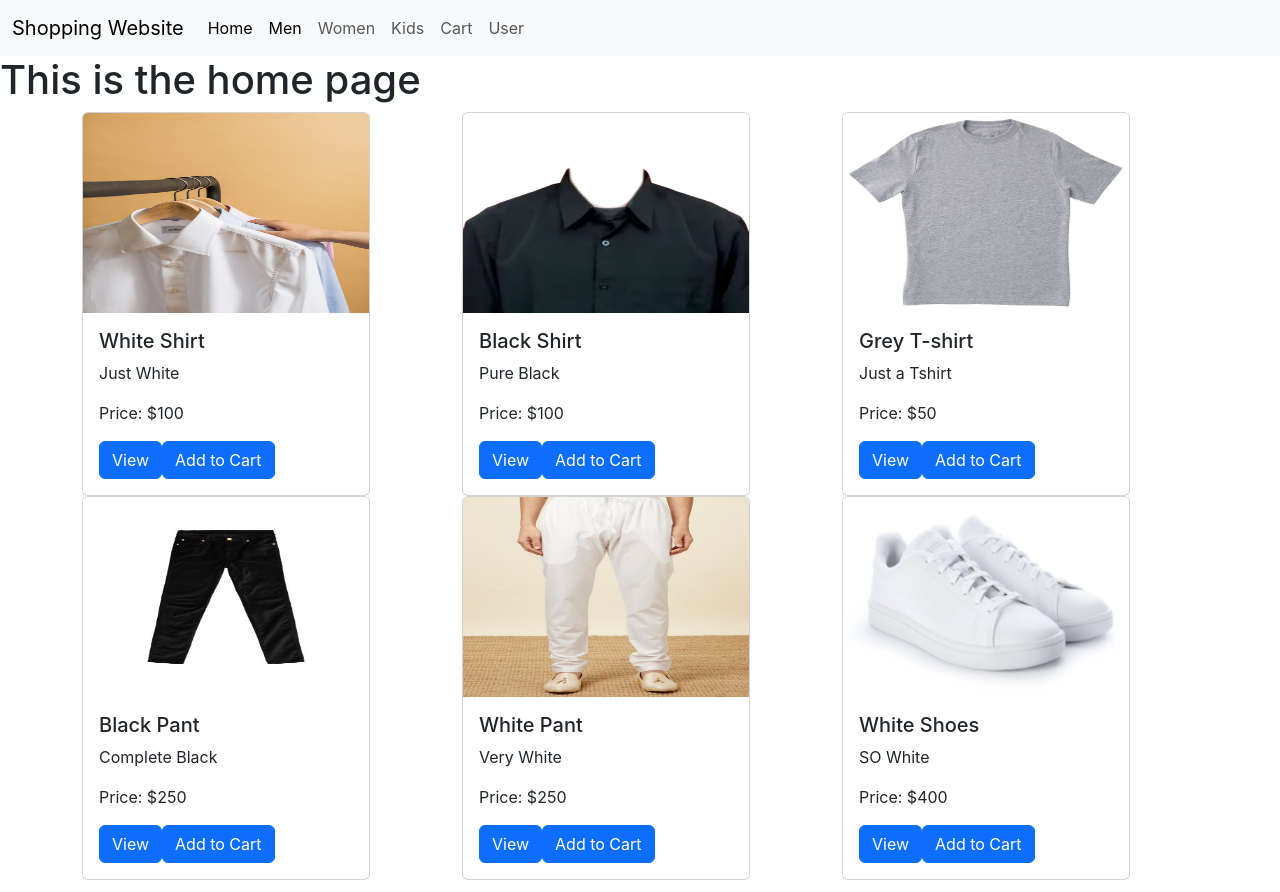
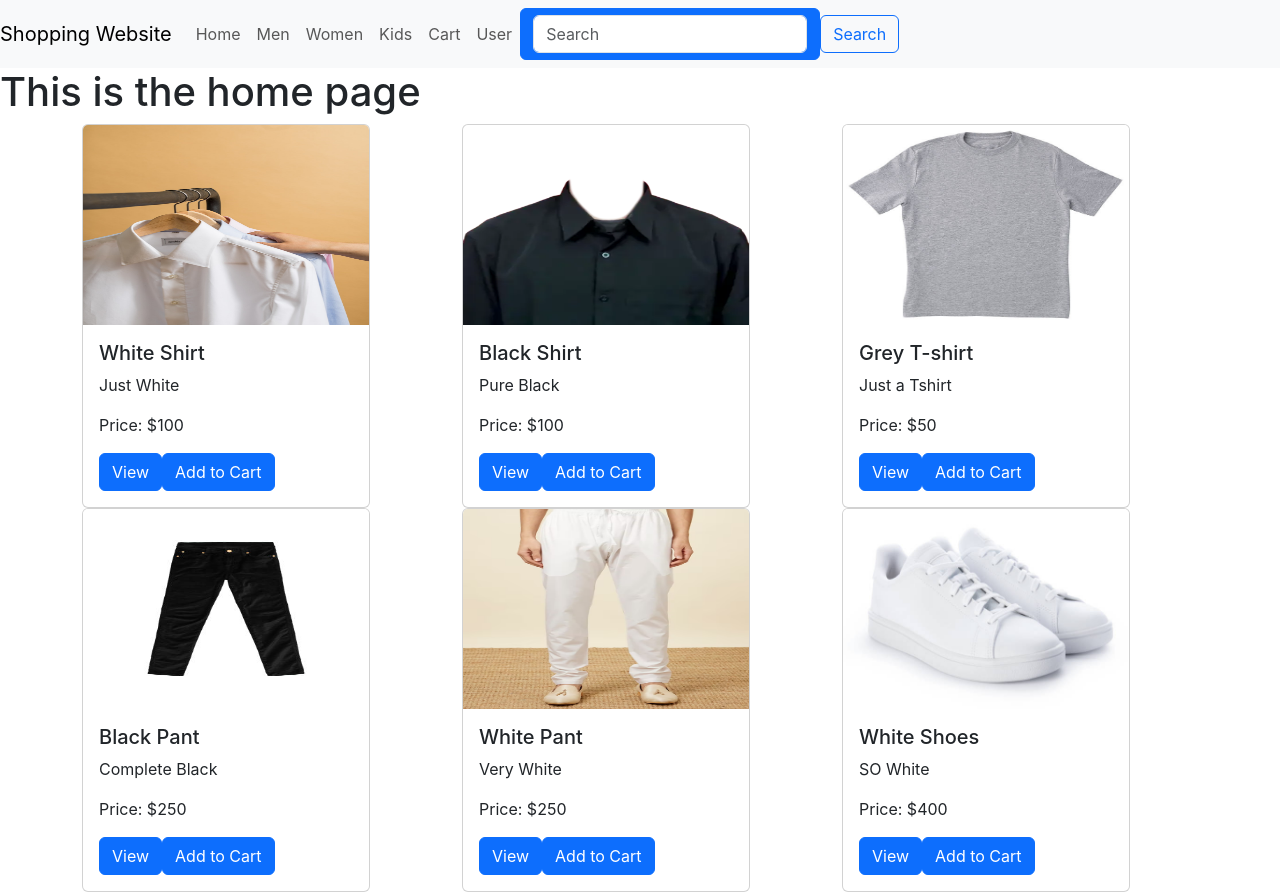
Before and after one commit to gowripreetham/Basic-Ecommerce-react, a React (Create React App) app: page / in a window 1280 px wide. Built offline with nearby package versions, Linux system fonts and the light colour scheme.

Commit message:
Added Search Functionality

```diff
--- a/src/App.js
+++ b/src/App.js
@@ -13,6 +13,7 @@ import Kids from "./pages/Kids";
 import Cart from "./pages/Cart";
 import ProductDetails from "./pages/ProductDetails";
 import User from "./pages/User";
+import FilteredProducts from "./pages/FilteredProducts";
 import { ShopContextProvider } from "./Contexts/shop-context";
 
 function App() {
@@ -30,6 +31,11 @@ function App() {
             <Route exact path="/kids" element={<Kids />}></Route>
             <Route exact path="/Cart" element={<Cart />}></Route>
             <Route exact path="/User" element={<User />}></Route>
+            <Route
+              exact
+              path="/SearchedProducts"
+              element={<FilteredProducts />}
+            ></Route>
 
             <Route path="/product/:productId" element={<ProductDetails />} />
           </Routes>
--- /dev/null
+++ b/src/Contexts/AuthContext.js
@@ -0,0 +1,31 @@
+// import React, { useContext, useState, useEffect } from "react";
+// import { auth } from "../firebase";
+
+// const AuthContext = React.createContext();
+
+// export function useAuth() {
+//   return useContext(AuthContext);
+// }
+
+// export function AuthProvider({ children }) {
+//   const [currentUser, setCurrentUser] = useState();
+
+//   function register(email, password) {
+//     return auth.createUserWithEmailAndPassword(email, password);
+//   }
+
+//   useEffect(() => {
+//     const unsubscribe = auth.onAuthStateChanged((user) => {
+//       setCurrentUser(user);
+//     });
+
+//     return unsubscribe;
+//   }, []);
+
+//   const value = {
+//     currentUser,
+//     register,
+//   };
+
+//   return <AuthContext.Provider value={value}>{children}</AuthContext.Provider>;
+// }
--- a/src/components/Navbar.js
+++ b/src/components/Navbar.js
@@ -1,72 +1,87 @@
-import React from "react";
-import { Link } from "react-router-dom";
+import React, { useState, useEffect } from "react";
+import { Link, useLocation } from "react-router-dom";
+import { useNavigate } from "react-router-dom";
+import Navbar from "react-bootstrap/Navbar";
+import Nav from "react-bootstrap/Nav";
+import Form from "react-bootstrap/Form";
+import FormControl from "react-bootstrap/FormControl";
+import Button from "react-bootstrap/Button";
+import InputGroup from "react-bootstrap/Button";
+import products from "../assets/products";
 
-const Navbar = () => {
+const NavigationBar = () => {
+  const [searchQuery, setSearchQuery] = useState("");
+  const [fproducts, setFproducts] = useState([]);
+
+  const navigate = useNavigate();
+  const location = useLocation();
+
+  useEffect(() => {
+    // Reset the fproducts state when the location (route) changes
+    setFproducts([]);
+  }, [location]);
+
+  useEffect(() => {
+    if (fproducts.length > 0) {
+      navigate("/SearchedProducts", { state: { fproducts } });
+    }
+  }, [fproducts, navigate]);
+
+  const handleSearch = (searchQuery) => {
+    const filteredProducts = products.filter((product) =>
+      product.name.toLowerCase().includes(searchQuery.toLowerCase())
+    );
+    // Set the filtered products in your state or pass them to a child component for rendering
+    setFproducts(filteredProducts);
+    // navigate(`/SearchedProducts/${fproducts}`);
+    // navigate("/SearchedProducts", { state: { fproducts } });
+    setSearchQuery("");
+  };
+
   return (
-    <nav className="navbar navbar-expand-lg bg-body-tertiary">
-      <div className="container-fluid">
-        <Link className="navbar-brand" to="/">
-          Shopping Website
-        </Link>
-        <button
-          className="navbar-toggler"
-          type="button"
-          data-bs-toggle="collapse"
-          data-bs-target="#navbarSupportedContent"
-          aria-controls="navbarSupportedContent"
-          aria-expanded="false"
-          aria-label="Toggle navigation"
+    <Navbar bg="light" expand="lg">
+      <Navbar.Brand as={Link} to="/">
+        Shopping Website
+      </Navbar.Brand>
+      <Navbar.Toggle aria-controls="navbar" />
+      <Navbar.Collapse id="navbar">
+        <Nav className="mr-auto">
+          <Nav.Link as={Link} to="/home">
+            Home
+          </Nav.Link>
+          <Nav.Link as={Link} to="/men">
+            Men
+          </Nav.Link>
+          <Nav.Link as={Link} to="/women">
+            Women
+          </Nav.Link>
+          <Nav.Link as={Link} to="/kids">
+            Kids
+          </Nav.Link>
+          <Nav.Link as={Link} to="/Cart">
+            Cart
+          </Nav.Link>
+          <Nav.Link as={Link} to="/User">
+            User
+          </Nav.Link>
+        </Nav>
+        <InputGroup>
+          <FormControl
+            type="text"
+            placeholder="Search"
+            value={searchQuery}
+            onChange={(e) => setSearchQuery(e.target.value)}
+          />
+        </InputGroup>
+        <Button
+          variant="outline-primary"
+          onClick={(e) => handleSearch(searchQuery)}
         >
-          <span className="navbar-toggler-icon"></span>
-        </button>
-        <div className="collapse navbar-collapse" id="navbarSupportedContent">
-          <ul className="navbar-nav me-auto mb-2 mb-lg-0">
-            <li className="nav-item">
-              <Link className="nav-link active" aria-current="page" to="/home">
-                Home
-              </Link>
-            </li>
-            <li className="nav-item">
-              <Link className="nav-link active" aria-current="page" to="/men">
-                Men
-              </Link>
-            </li>
-            <li className="nav-item">
-              <Link className="nav-link" to="/women">
-                Women
-              </Link>
-            </li>
-            <li className="nav-item">
-              <Link className="nav-link" to="/kids">
-                Kids
-              </Link>
-            </li>
-            <li className="nav-item">
-              <Link className="nav-link" to="/Cart">
-                Cart
-              </Link>
-            </li>
-            <li className="nav-item">
-              <Link className="nav-link" to="/User">
-                User
-              </Link>
-            </li>
-          </ul>
-          {/* <form className="d-flex" role="search">
-            <input
-              className="form-control me-2"
-              type="search"
-              placeholder="Search"
-              aria-label="Search"
-            />
-            <button className="btn btn-outline-success" type="submit">
-              Search
-            </button>
-          </form> */}
-        </div>
-      </div>
-    </nav>
+          Search
+        </Button>
+      </Navbar.Collapse>
+    </Navbar>
   );
 };
 
-export default Navbar;
+export default NavigationBar;
--- a/src/firebase.js
+++ b/src/firebase.js
@@ -1,21 +1,18 @@
-// Import the functions you need from the SDKs you need
-import { initializeApp } from "firebase/app";
-import { getAnalytics } from "firebase/analytics";
-// TODO: Add SDKs for Firebase products that you want to use
-// https://firebase.google.com/docs/web/setup#available-libraries
+// import "firebase/auth";
 
-// Your web app's Firebase configuration
-// For Firebase JS SDK v7.20.0 and later, measurementId is optional
-const firebaseConfig = {
-  apiKey: "AIzaSyANrnwxfcGGoN41cG1W75unNF5PJIEQ1t0",
-  authDomain: "basic-shopping-website.firebaseapp.com",
-  projectId: "basic-shopping-website",
-  storageBucket: "basic-shopping-website.appspot.com",
-  messagingSenderId: "95712331463",
-  appId: "1:95712331463:web:5a2d3bef3742d33f1ca0e2",
-  measurementId: "G-8K7P8LS6SM",
-};
+// import { initializeApp } from "firebase/app";
+// import { getAnalytics } from "firebase/analytics";
 
-// Initialize Firebase
-export const app = initializeApp(firebaseConfig);
-const analytics = getAnalytics(app);
+// const app = initializeApp({
+//   apiKey: process.env.REACT_APP_FIREBASE_API_KEY,
+//   authDomain: process.env.REACT_APP_FIREBASE_AUTH_DOMAIN,
+//   projectId: process.env.REACT_APP_FIREBASE_PROJECT_ID,
+//   storageBucket: process.env.REACT_APP_FIREBASE_STORAGE_BUCKET,
+//   messagingSenderId: process.env.REACT_APP_FIREBASE_MESSAGING_SENDER_ID,
+//   appId: process.env.REACT_APP_FIREBASE_APP_ID,
+//   measurementId: process.env.REACT_APP_FIREBASE_MEASUREMENT_ID,
+// });
+
+// // Initialize Firebase
+// export const auth = app.auth();
+// export default app;
--- /dev/null
+++ b/src/pages/FilteredProducts.js
@@ -0,0 +1,19 @@
+import React from "react";
+import { useParams } from "react-router-dom";
+import { useLocation } from "react-router-dom";
+import ProductList from "../components/ProductList";
+
+const FilteredProducts = () => {
+  //   const { fproducts } = useParams();
+  const location = useLocation();
+  const filteredProducts = location.state.fproducts;
+  console.log("location : ", location);
+  return (
+    <div>
+      <h3>Results to the products searched for : </h3>
+      <ProductList products={filteredProducts} />
+    </div>
+  );
+};
+
+export default FilteredProducts;
--- a/src/pages/User.js
+++ b/src/pages/User.js
@@ -1,10 +1,12 @@
 import React, { useState } from "react";
 import Form from "react-bootstrap/Form";
 import Button from "react-bootstrap/Button";
-import { createUserWithEmailAndPassword } from "firebase/auth";
-import { app } from "../firebase";
+import Card from "react-bootstrap/Card";
+import { useAuth } from "../Contexts/AuthContext";
 
 const User = () => {
+  const { register } = useAuth();
+
   const [inputs, setInputs] = useState({
     Email: "",
     Password: "",
@@ -17,31 +19,8 @@ const User = () => {
     });
   };
 
-  //   const [usersData, setusersData] = useState([]);
-
   const handleRegistration = async (e) => {
     e.preventDefault();
-
-    // const userData = {
-    //   Email: inputs.Email,
-    //   Password: inputs.Password,
-    // };
-    // setusersData([...usersData, userData]);
-
-    try {
-      const userCredential = await createUserWithEmailAndPassword(
-        app.auth(),
-        inputs.Email,
-        inputs.Password
-      );
-      // User registered successfully
-      const user = userCredential.user;
-      console.log("User registered:", user);
-      // You can redirect the user to their profile page or another route here
-    } catch (error) {
-      console.error("Error registering user:", error.message);
-      // Handle registration error (e.g., display an error message)
-    }
 
     setInputs({
       Email: "",
@@ -52,6 +31,9 @@ const User = () => {
   return (
     <div>
       <h1>Heyyy User</h1>
+
+      <Card>
+        <Card.Body>
           <h2>Please register Here</h2>
           <Form>
             <Form.Group>
@@ -84,6 +66,8 @@ const User = () => {
           <Button type="submit" onClick={handleRegistration}>
             Register
           </Button>
+        </Card.Body>
+      </Card>
     </div>
   );
 };
```
Lines whose indentation alone changed are shown as unchanged.
